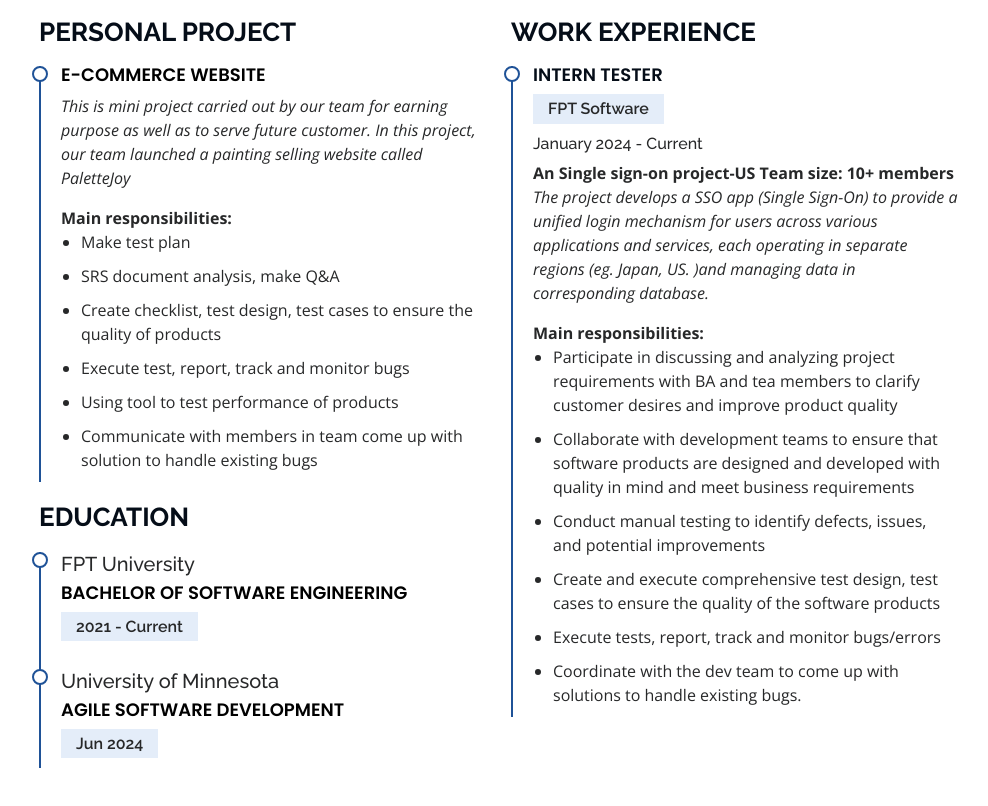
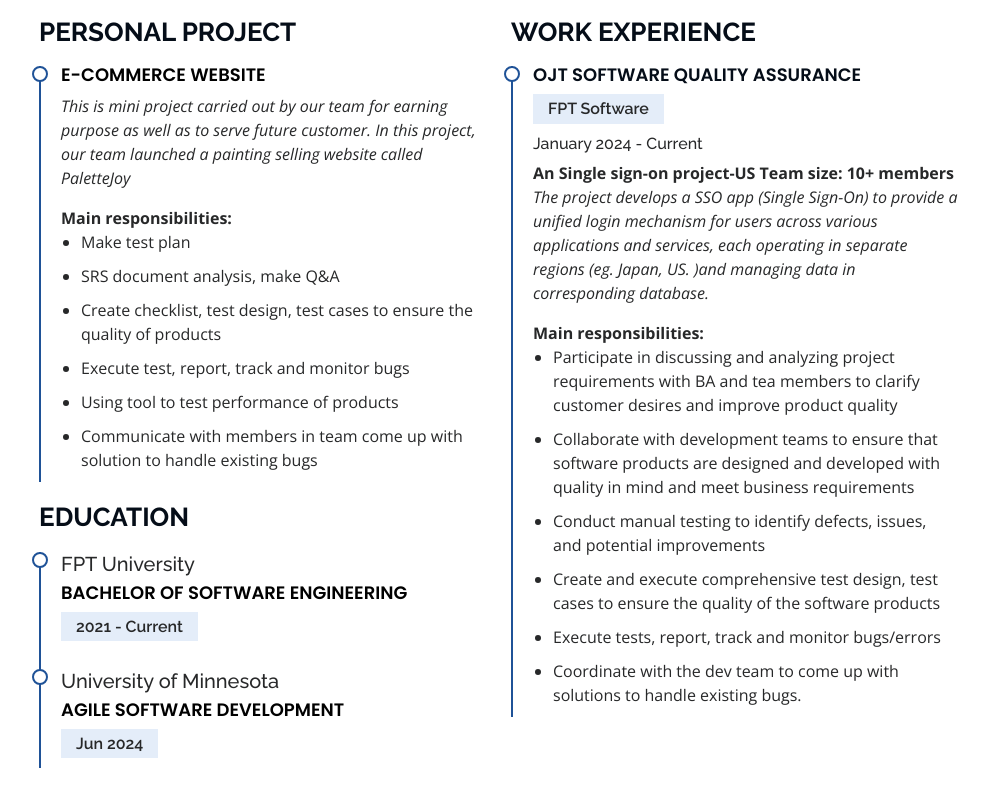
Before and after one commit to huyhoang23it/Personal-Profile, a plain HTML site: page index.html in a window 1280 px wide. Shown: the part 1682-2488 px from the top of the page, without its empty margins (291-1279 px from the left). Drawn offline with nearby package versions, Linux system fonts and the light colour scheme.

Commit message:
change name

```diff
--- a/index.html
+++ b/index.html
@@ -146,7 +146,7 @@
           <div class="col-lg-6" data-aos="fade-up" data-aos-delay="100">
             <h3 class="resume-title">WORK EXPERIENCE</h3>
             <div class="resume-item">
-              <h4>Intern Tester</h4>
+              <h4>OJT Software Quality Assurance</h4>
               <h5>FPT Software</h5>
               <h6>January 2024 - Current</h6>
               <h7 style="font-weight: bold;">An Single sign-on project-US Team size: 10+ members</h7>
```
